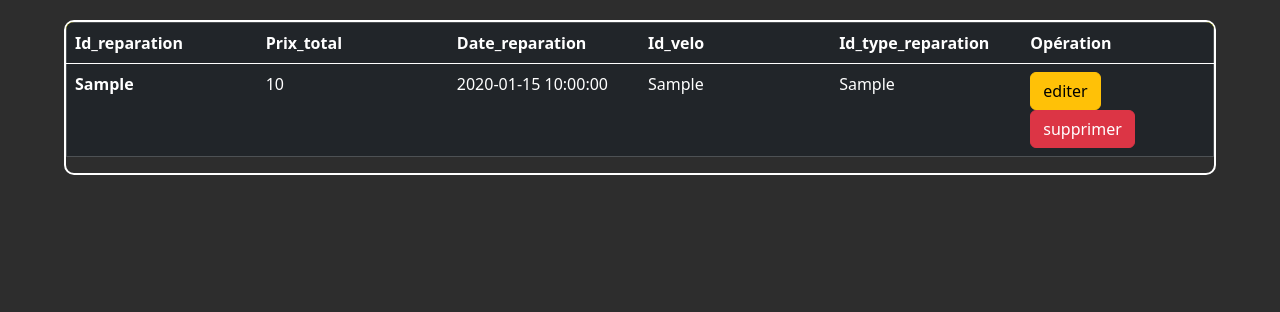
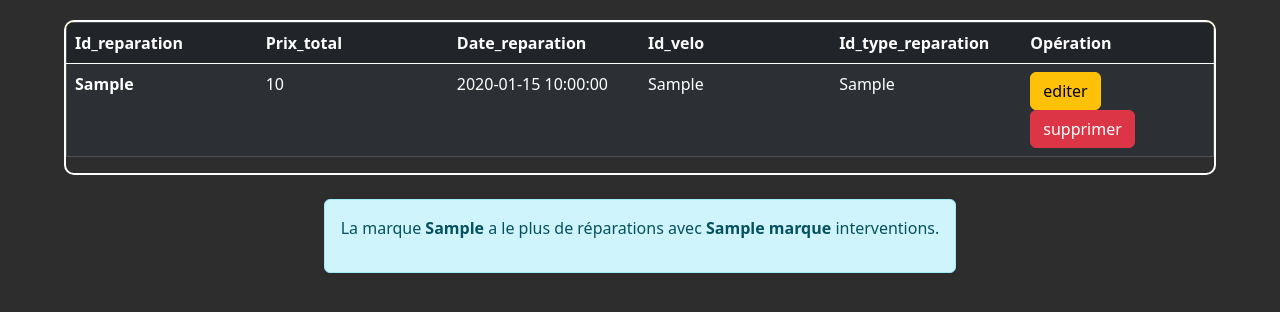
Before and after one commit to ThomasMillon/15_millon, a Flask app: template templates/reparation/show_reparation.html in a window 1280 px wide. Shown: the part 192-504 px from the top of the page. Run offline with Flask 3, Linux system fonts and the light colour scheme; the template is opened without the code that fills it: most values are stand-ins (such as "Sample title", 1, 10 or a date in 2020); some libraries are stand-ins or nearby versions.

Commit message:
Menus déroulants (Contrat)

```diff
--- a/app.py
+++ b/app.py
@@ -211,7 +211,23 @@ def show_reparation():
      ORDER BY Date_Reparation DESC'''
     mycursor.execute(sql)
     Reparation = mycursor.fetchall()
-    return render_template('reparation/show_reparation.html', reparations=Reparation)
+    mycursor = get_db().cursor()
+    sql = '''
+            SELECT Marque.Libelle_Marque, COUNT(Reparation.ID_Reparation) AS Nombre_Reparations
+            FROM Reparation
+            JOIN Velo
+            ON Reparation.ID_Velo = Velo.ID_Velo
+            JOIN Type_de_Modele ON Velo.ID_Modele = Type_de_Modele.ID_Modele
+            JOIN Marque ON Type_de_Modele.ID_Marque = Marque.ID_Marque
+            GROUP BY Marque.Libelle_Marque
+            ORDER BY Nombre_Reparations
+            DESC LIMIT 1;
+        '''
+    mycursor.execute(sql)
+    resultat = mycursor.fetchone()
+    if resultat is None:
+        resultat = {'Libelle_Marque': 'Aucune marque', 'Nombre_Reparations': 0}
+    return render_template('reparation/show_reparation.html', reparations=Reparation, marque=resultat)
 
 
 @app.route('/reparation/add', methods=['GET'])
--- a/templates/reparation/show_reparation.html
+++ b/templates/reparation/show_reparation.html
@@ -12,7 +12,7 @@
     <br><br>
 
     <div class="tableau overflow-hidden">
-        <table class="table table-dark">
+        <table class="table table-dark table-striped">
             <thead class="thead-dark">
             <tr>
                 <th>Id_reparation</th>
@@ -48,6 +48,15 @@
             </tbody>
         </table>
     </div>
+    <br>
+    <div class="footer-message alert alert-info text-center">
+        {% if marque %}
+            <p>La marque <b>{{ marque.Libelle_Marque }}</b> a le plus de réparations avec <b>{{ marque.Nombre_Reparations }}</b> interventions.</p>
+        {% else %}
+            <p>Aucune réparation enregistrée pour l'instant.</p>
+        {% endif %}
+    </div>
+
 {% endblock %}
 
 <script src="https://cdn.jsdelivr.net/npm/bootstrap@5.3.3/dist/js/bootstrap.bundle.min.js" integrity="sha384-YvpcrYf0tY3lHB60NNkmXc5s9fDVZLESaAA55NDzOxhy9GkcIdslK1eN7N6jIeHz" crossorigin="anonymous"></script>
```
Also changed, not shown: 1 other file.
